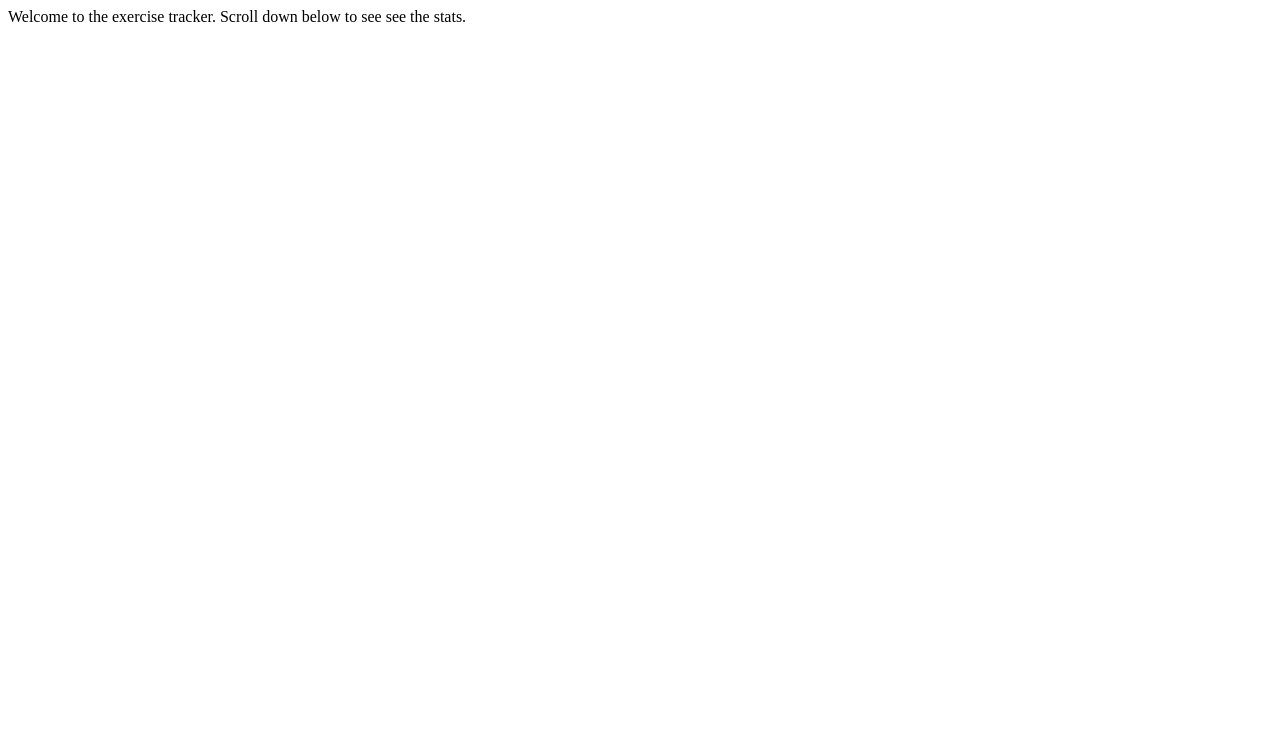
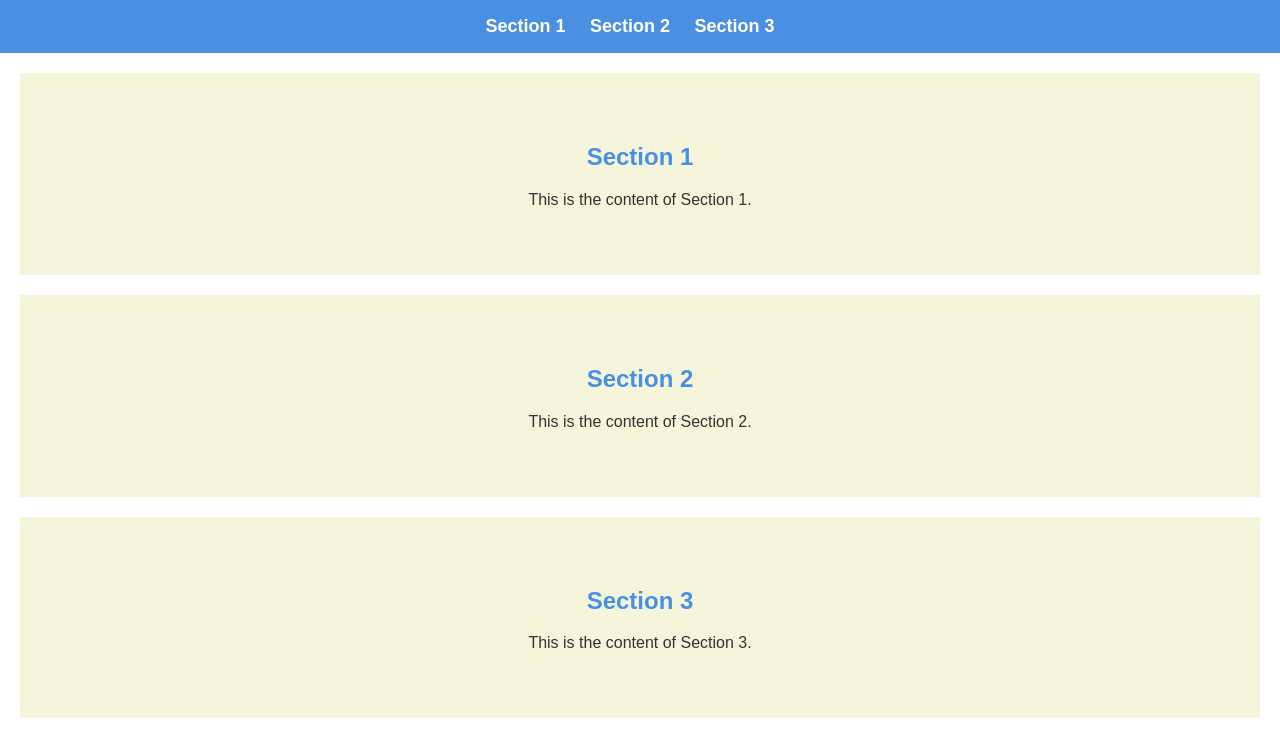
Before and after one commit to VertigoCodes/exerciseWebsite, a plain HTML site: page index.html in a window 1280 px wide. Drawn offline with Linux system fonts and the light colour scheme.

Commit message:
added style and index

```diff
--- a/index.html
+++ b/index.html
@@ -3,10 +3,38 @@
 <head>
     <meta charset="UTF-8">
     <meta name="viewport" content="width=device-width, initial-scale=1.0">
-    <title>Execise Tracker</title>
+    <title>Your Web App</title>
     <link rel="stylesheet" href="style.css">
 </head>
 <body>
-    Welcome to the exercise tracker. Scroll down below to see see the stats.
+    <!-- Navigation Bar -->
+    <nav>
+        <ul>
+            <li><a href="#section1">Section 1</a></li>
+            <li><a href="#section2">Section 2</a></li>
+            <li><a href="#section3">Section 3</a></li>
+        </ul>
+    </nav>
+
+    <!-- Section 1 -->
+    <section id="section1">
+        <h2>Section 1</h2>
+        <p>This is the content of Section 1.</p>
+    </section>
+
+    <!-- Section 2 -->
+    <section id="section2">
+        <h2>Section 2</h2>
+        <p>This is the content of Section 2.</p>
+    </section>
+
+    <!-- Section 3 -->
+    <section id="section3">
+        <h2>Section 3</h2>
+        <p>This is the content of Section 3.</p>
+    </section>
+
+    <!-- JavaScript -->
+    <script src="script.js"></script>
 </body>
 </html>
--- a/style.css
+++ b/style.css
@@ -0,0 +1,48 @@
+body {
+    font-family: 'Arial', sans-serif;
+    margin: 0;
+    padding: 0;
+}
+
+nav {
+    background-color: #4a90e2; /* Blue */
+    padding: 1rem;
+    text-align: center;
+}
+
+nav ul {
+    list-style: none;
+    margin: 0;
+    padding: 0;
+}
+
+nav li {
+    display: inline;
+    margin-right: 20px;
+}
+
+nav a {
+    text-decoration: none;
+    color: #fff; /* White text */
+    font-weight: bold;
+    font-size: 18px;
+    transition: color 0.3s ease; /* Smooth transition for color */
+}
+
+nav a:hover {
+    color: #f5f5dc; /* Beige on hover */
+}
+
+section {
+    padding: 50px;
+    background-color: #f5f5dc; /* Beige */
+    color: #333; /* Dark text */
+    text-align: center;
+    margin: 20px;
+}
+
+h2 {
+    color: #4a90e2; /* Blue */
+}
+
+/* Add more styles as needed */
```
